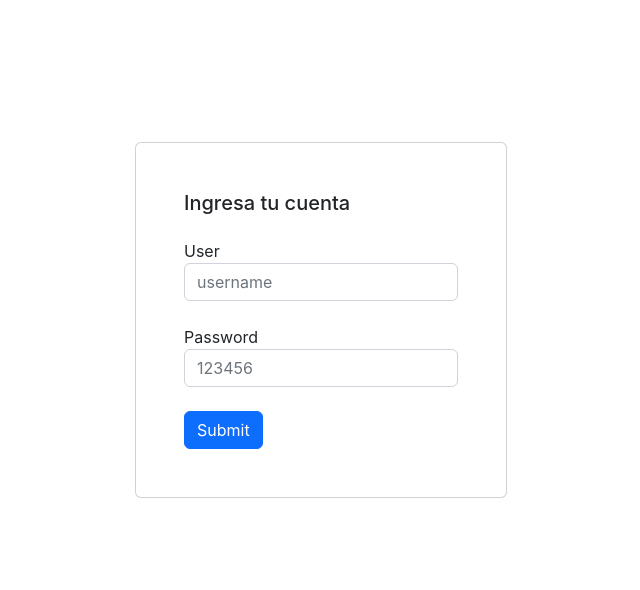
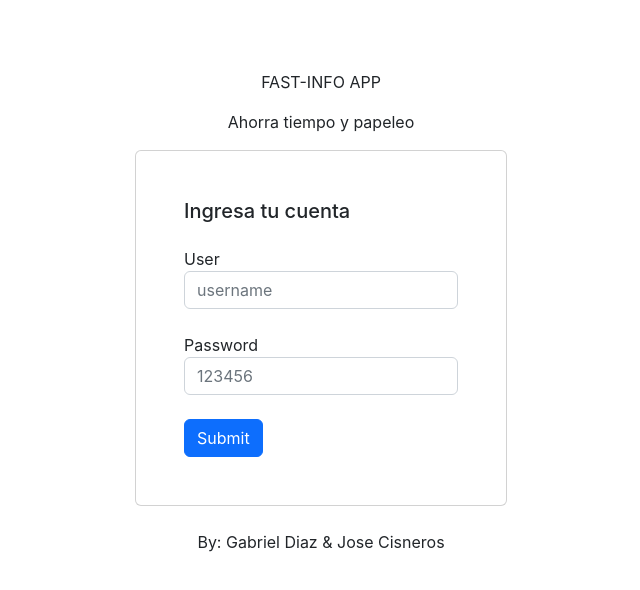
Before and after one commit to gdariodh/rrhh-app, a React (Create React App) app: page / in a window 1280 px wide. Shown: the top 590 px of the page, without its empty margins (319-959 px from the left). Built offline with nearby package versions, Linux system fonts and the light colour scheme; what uid would draw is missing.

Commit message:
added content authors

```diff
--- a/public/index.html
+++ b/public/index.html
@@ -32,7 +32,7 @@
       crossorigin="anonymous"
     />
 
-    <title>React App</title>
+    <title>Fast-info app</title>
   </head>
   <body>
     <noscript>You need to enable JavaScript to run this app.</noscript>
--- a/src/components/Login.js
+++ b/src/components/Login.js
@@ -44,6 +44,10 @@ const Login = () => {
 
   return (
     <div className="container-center">
+      <p>FAST-INFO APP</p>
+
+      <p>Ahorra tiempo y papeleo</p>
+
       <div className="card login">
         <div className="card-body card-login">
           <h5 className="card-title">Ingresa tu cuenta</h5>
@@ -82,6 +86,8 @@ const Login = () => {
           {alert}
         </div>
       )}
+
+      <p className="mt-4">By: Gabriel Diaz & Jose Cisneros</p>
     </div>
   );
 };
```
